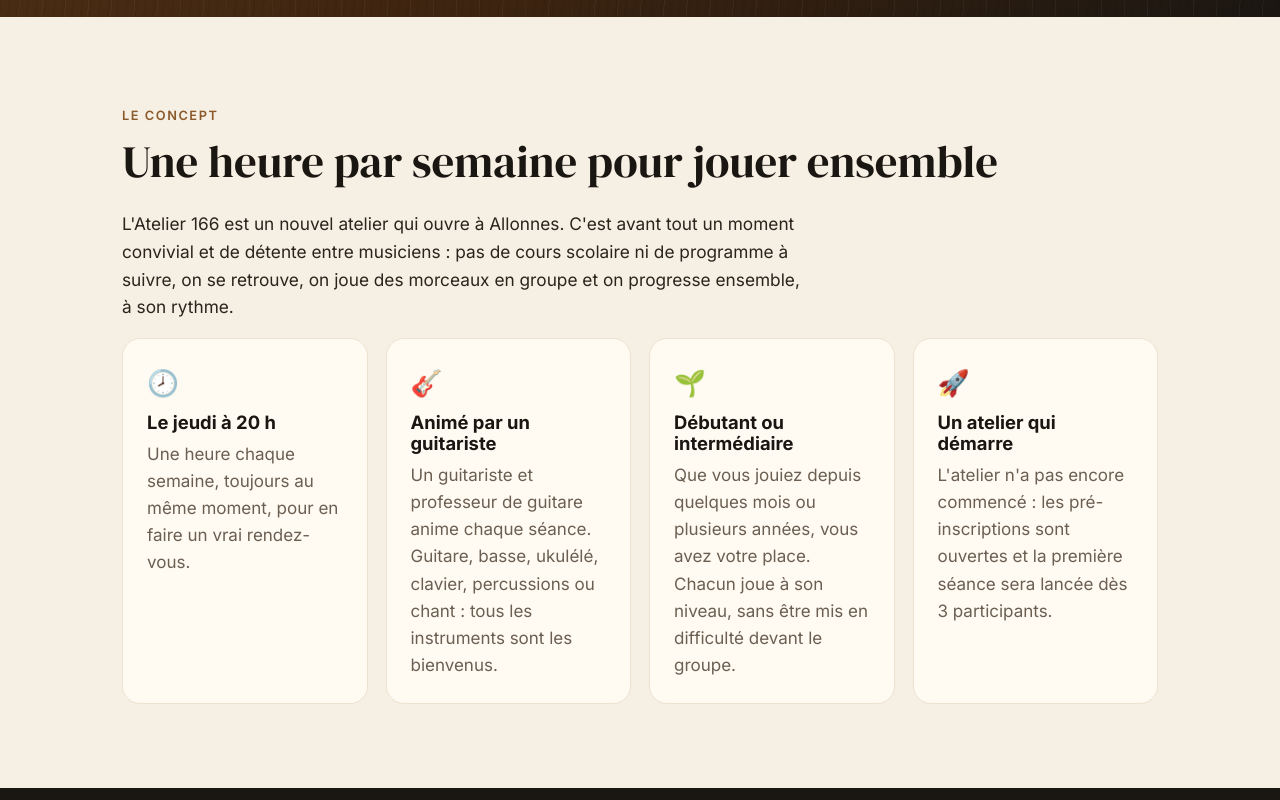
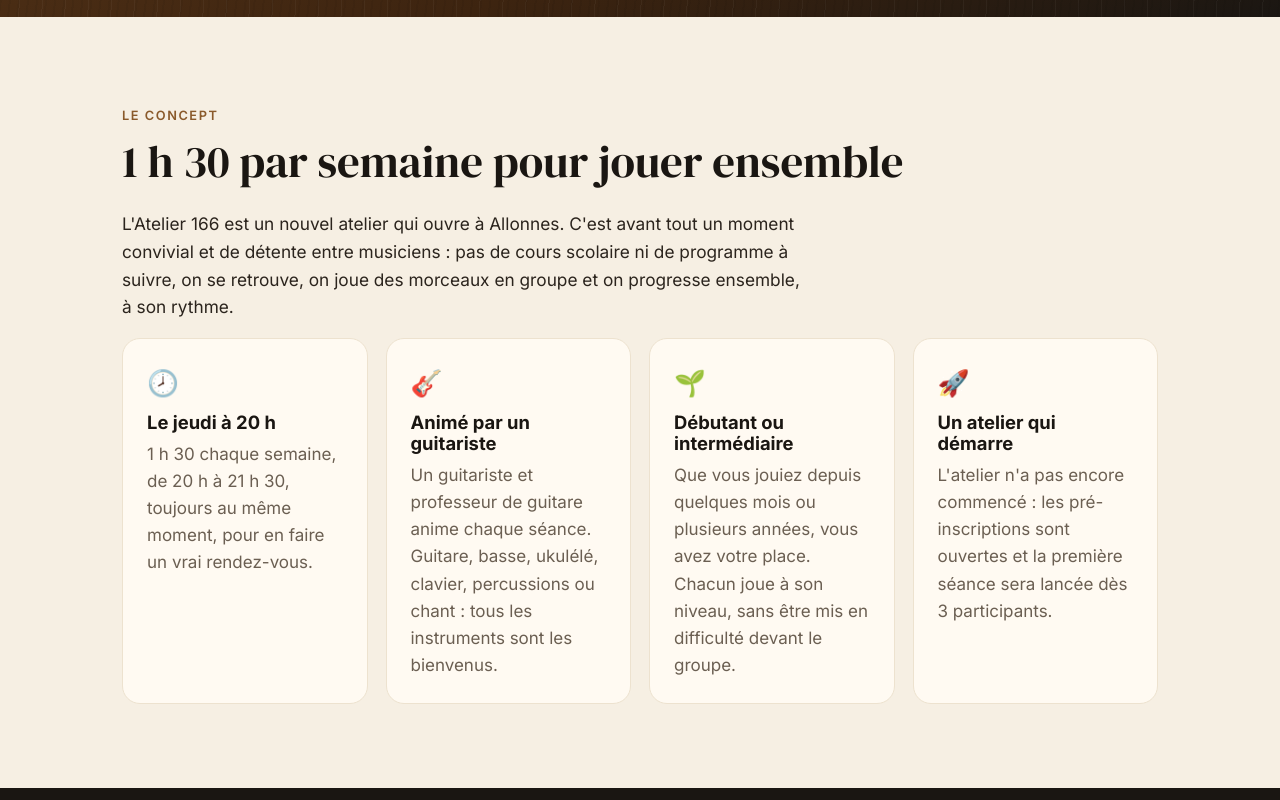
Before and after one commit to atelier166/atelier166.github.io, a plain HTML site: page index.html in a window 1280 px wide. Shown: the part 580-1380 px from the top of the page. Drawn offline with Linux system fonts and the light colour scheme.

Commit message:
Séances de 1 h 30 (20 h - 21 h 30)
Co-Authored-By: Claude Opus 5.5 <noreply@anthropic.com>
Claude-Session: https://claude.ai/code/session_01VNV2ZtL12EU5jWhCuLxuMC

```diff
--- a/index.html
+++ b/index.html
@@ -58,13 +58,13 @@
   <section id="concept">
     <div class="wrap">
       <span class="eyebrow">Le concept</span>
-      <h2>Une heure par semaine pour jouer ensemble</h2>
+      <h2>1 h 30 par semaine pour jouer ensemble</h2>
       <p class="intro">L'Atelier 166 est un nouvel atelier qui ouvre à Allonnes. C'est avant tout un moment convivial et de détente entre musiciens : pas de cours scolaire ni de programme à suivre, on se retrouve, on joue des morceaux en groupe et on progresse ensemble, à son rythme.</p>
       <div class="grille">
         <div class="carte">
           <div class="ico" aria-hidden="true">🕗</div>
           <h3>Le jeudi à 20 h</h3>
-          <p>Une heure chaque semaine, toujours au même moment, pour en faire un vrai rendez-vous.</p>
+          <p>1 h 30 chaque semaine, de 20 h à 21 h 30, toujours au même moment, pour en faire un vrai rendez-vous.</p>
         </div>
         <div class="carte">
           <div class="ico" aria-hidden="true">🎸</div>
@@ -167,7 +167,7 @@
       <h2>Où et quand ?</h2>
       <div class="pratique">
         <div class="carte"><h3>Lieu</h3><p>Allonnes (49). L'adresse exacte est communiquée à l'inscription.</p></div>
-        <div class="carte"><h3>Horaire</h3><p>Le jeudi, de 20 h à 21 h.</p></div>
+        <div class="carte"><h3>Horaire</h3><p>Le jeudi, de 20 h à 21 h 30.</p></div>
         <div class="carte"><h3>Démarrage</h3><p>L'atelier est nouveau : la première séance sera lancée dès 3 participants. Vous êtes prévenu par mail.</p></div>
       </div>
     </div>
```
